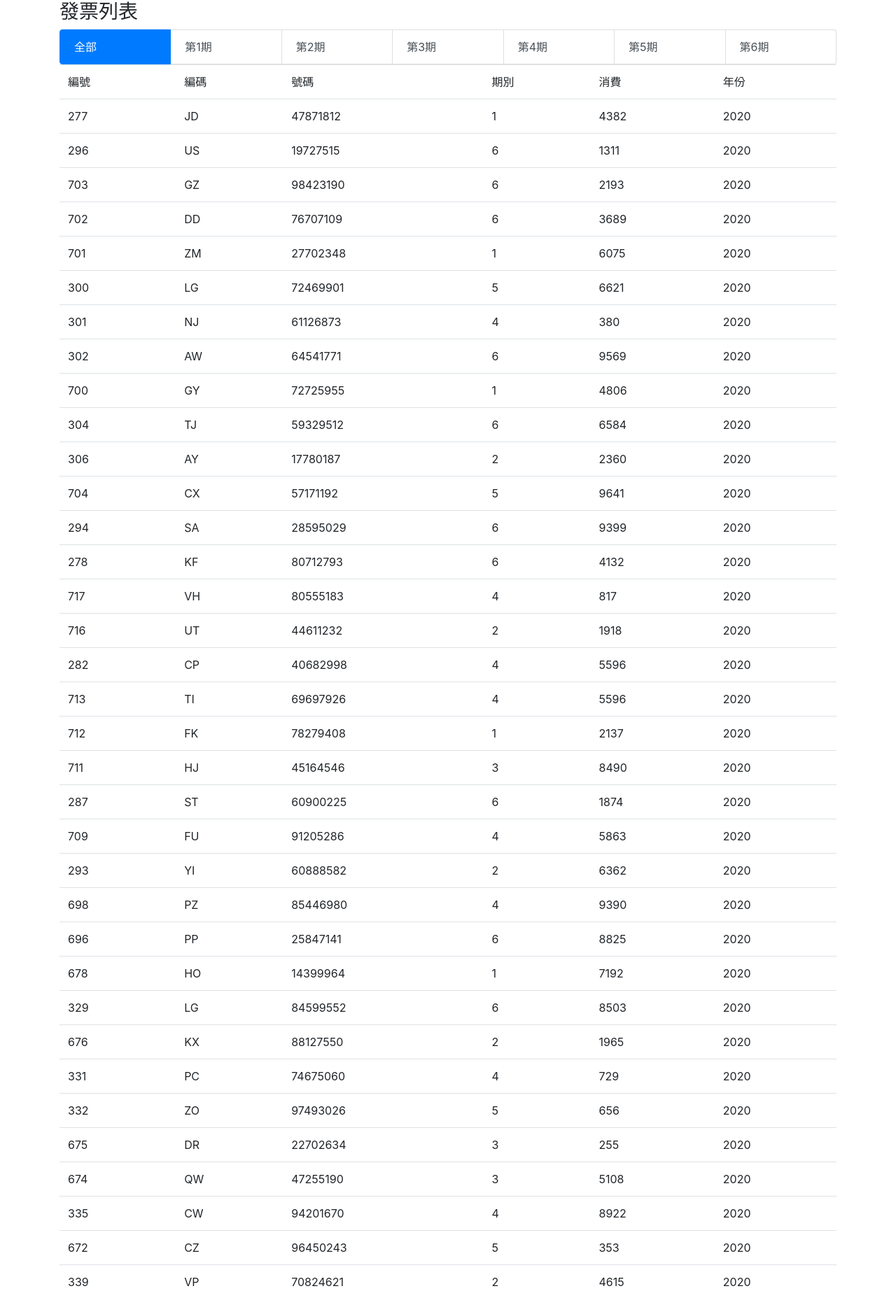
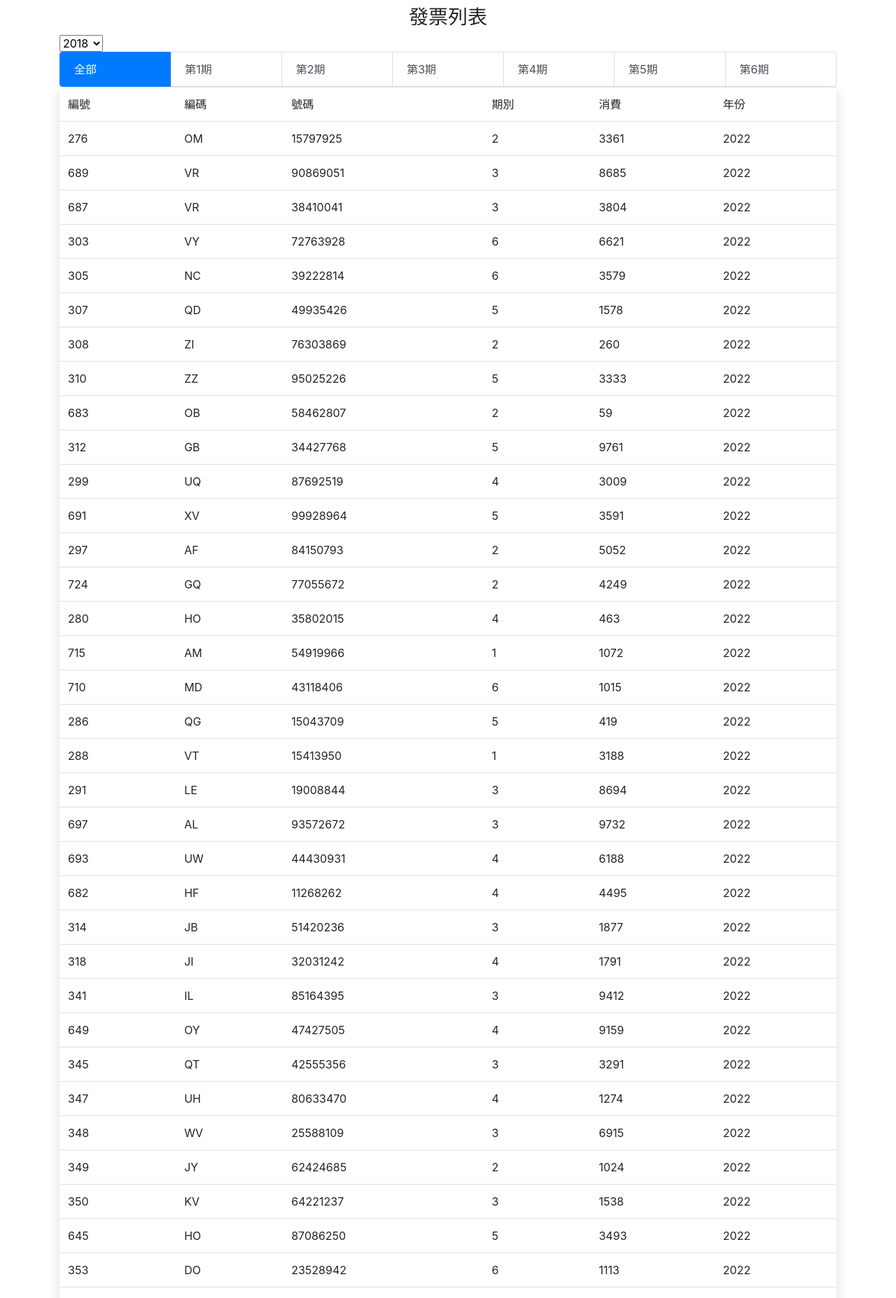
Before and after one commit to Logan-zh/invoice, a PHP site: page /list.php in a window 1280 px wide. Shown: the part 56-1911 px from the top of the page at 70% size. Run offline with PHP 8.4, Linux system fonts and the light colour scheme; data comes from the database, SQL or seed files in the repository.

Commit message:
增加選單

```diff
--- a/DBC.php
+++ b/DBC.php
@@ -135,8 +135,16 @@
     //顯示資料
     function ls($per=1){
         global $pdo;
-        $sql = "select * from `invoice` where ".$per." order by `year` ";
-        $rows = $pdo->query($sql)->fetchAll();
+        if(is_array($per)){
+            foreach($per as $key => $value){
+                $tmp[]=sprintf("`%s`='%s'",$key,$value);
+            }
+                $sql = "select * from `invoice` where".implode('&&',$tmp)." order by `year` desc ";
+                $rows = $pdo->query($sql)->fetchAll();
+            }else{
+                $sql = "select * from `invoice` where ".$per." order by `year` desc ";
+                $rows = $pdo->query($sql)->fetchAll();
+            }
         echo "<table class='table'>";
         echo "<tr>";
         echo "<td>編號</td>";
--- a/index.php
+++ b/index.php
@@ -10,8 +10,8 @@
     <?php
     include './layout/header.php';
     ?>
-    <div class="container mt-5">
-    <form action="save_invoice.php" method="POST" class='col-12 form-row border'>
+    <div class="container mt-3">
+    <form action="save_invoice.php" method="POST" class='col-12 form-row border shadow pt-3'>
         <div class="form-group col-6">
             <label for="period">期別：</label>
             <select name="period" class='form-control'>
--- a/list.php
+++ b/list.php
@@ -14,7 +14,78 @@
     <div class="container">
         <div class="invoice-list">
 
-    <h3>發票列表</h3>
+    <h3 class='text-center mt-2'>發票列表</h3>
+    <form action="list.php">
+    <select name="year" onchange="sub()">
+      <?php for($i=2018 ; $i<2025 ;$i++){?>
+      <option value="<?=$i?>"
+      <?php if(isset($_GET['year'])){
+        if($i==$_GET['year']){
+          echo "selected='selected'";
+        }
+      } ?>
+      ><?=$i?></option>
+      <?php } ?>
+    </select>
+    </form>
+<?php
+  if(isset($_GET['year'])){
+    ?>
+            <div class="row">
+            <div class="col-12">
+              <div class="list-group list-group-horizontal" id="list-tab" role="tablist">
+                <a class="list-group-item list-group-item-action active" id="period00" data-toggle="list" href="#periodAll">全部</a>
+                <a class="list-group-item list-group-item-action" id="period01" data-toggle="list" href="#period1">第1期</a>
+                <a class="list-group-item list-group-item-action" id="period02" data-toggle="list" href="#period2">第2期</a>
+                <a class="list-group-item list-group-item-action" id="period03" data-toggle="list" href="#period3">第3期</a>
+                <a class="list-group-item list-group-item-action" id="period04" data-toggle="list" href="#period4">第4期</a>
+                <a class="list-group-item list-group-item-action" id="period05" data-toggle="list" href="#period5">第5期</a>
+                <a class="list-group-item list-group-item-action" id="period06" data-toggle="list" href="#period6">第6期</a>
+              </div>
+            </div>
+                    <div class="col-12">
+                        <div class="tab-content" id="nav-tabContent">
+                          <div class="tab-pane fade show active shadow" id="periodAll">
+                            <?php
+                                ls(['year'=>$_GET['year']]);
+                            ?>
+                          </div>
+                          <div class="tab-pane fade shadow" id="period1">
+                            <?php
+                                ls(['year'=>$_GET['year'],'period'=>1]);
+                            ?>
+                          </div>
+                          <div class="tab-pane fade shadow" id="period2">
+                            <?php
+                                ls(['year'=>$_GET['year'],'period'=>2]);
+                            ?>
+                          </div>
+                          <div class="tab-pane fade shadow" id="period3">
+                            <?php
+                                ls(['year'=>$_GET['year'],'period'=>3]);
+                            ?>
+                          </div>
+                          <div class="tab-pane fade shadow" id="period4">
+                            <?php
+                                ls(['year'=>$_GET['year'],'period'=>4]);
+                            ?>
+                          </div>
+                          <div class="tab-pane fade shadow" id="period5">
+                            <?php
+                                ls(['year'=>$_GET['year'],'period'=>5]);
+                            ?>
+                          </div>
+                          <div class="tab-pane fade shadow" id="period6">
+                            <?php
+                                ls(['year'=>$_GET['year'],'period'=>6]);
+                            ?>
+                        </div>
+                    </div>
+                </div>
+            </div>
+        </div>
+    <?php
+  }else{?>
         <div class="row">
             <div class="col-12">
               <div class="list-group list-group-horizontal" id="list-tab" role="tablist">
@@ -29,37 +100,37 @@
             </div>
                     <div class="col-12">
                         <div class="tab-content" id="nav-tabContent">
-                          <div class="tab-pane fade show active" id="periodAll">
+                          <div class="tab-pane fade show active shadow" id="periodAll">
                             <?php
                                 ls();
                             ?>
                           </div>
-                          <div class="tab-pane fade" id="period1">
+                          <div class="tab-pane fade shadow" id="period1">
                             <?php
                                 ls("`period` = 1");
                             ?>
                           </div>
-                          <div class="tab-pane fade" id="period2">
+                          <div class="tab-pane fade shadow" id="period2">
                             <?php
                                 ls("`period` = 2");
                             ?>
                           </div>
-                          <div class="tab-pane fade" id="period3">
+                          <div class="tab-pane fade shadow" id="period3">
                             <?php
                                 ls("`period` = 3");
                             ?>
                           </div>
-                          <div class="tab-pane fade" id="period4">
+                          <div class="tab-pane fade shadow" id="period4">
                             <?php
                                 ls("`period` = 4");
                             ?>
                           </div>
-                          <div class="tab-pane fade" id="period5">
+                          <div class="tab-pane fade shadow" id="period5">
                             <?php
                                 ls("`period` = 5");
                             ?>
                           </div>
-                          <div class="tab-pane fade" id="period6">
+                          <div class="tab-pane fade shadow" id="period6">
                             <?php
                                 ls("`period` = 6");
                             ?>
@@ -68,6 +139,14 @@
                 </div>
             </div>
         </div>
+<?php
+  }
+?>
     </div>
+    <script>
+      function sub(){
+        document.querySelector('form').submit();
+      }
+    </script>
 </body>
 </html>
```
Also changed, not shown: css/style.css (line endings or trailing spaces).
